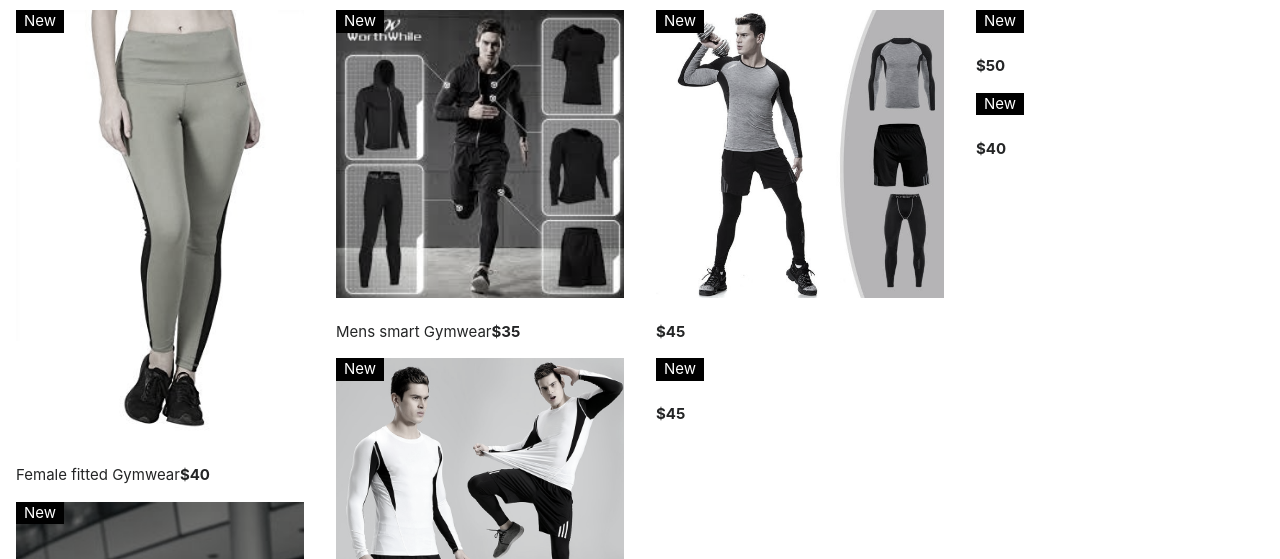
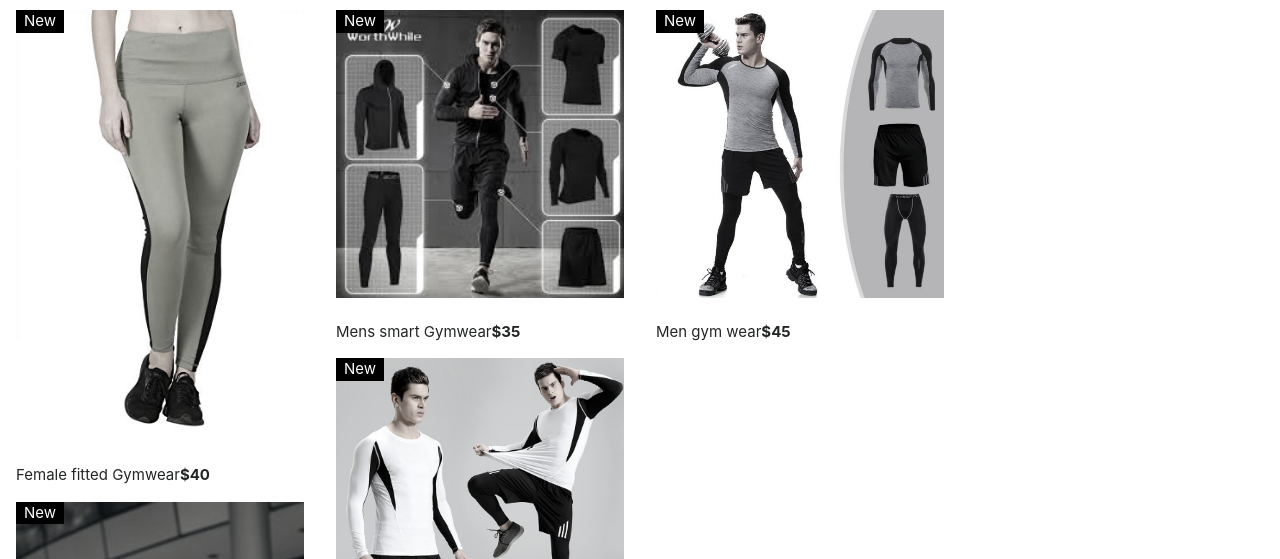
Before and after one commit to Tehilla-tadafe/Online-store, a plain HTML site: page categories/gymwear.html in a window 1280 px wide. Shown: the part 241-800 px from the top of the page. Drawn offline with nearby package versions, Linux system fonts and the light colour scheme.

Commit message:
Update gymwear.html

```diff
--- a/categories/gymwear.html
+++ b/categories/gymwear.html
@@ -87,43 +87,9 @@
             <button style="border-radius: 50px;" class="w3-button w3-black" onclick="document.getElementById('id02').style.display='block'"style="width:auto;">Buy now <i class="fa fa-shopping-cart"></i></button>
           </div>
         </div>
-        <p><br><b>$45</b></p>
+        <p><br>Men gym wear<b>$45</b></p>
       </div>
-      <div class="w3-container">
-        <div class="w3-display-container">
-          <img src="" style="width:100%">
-          <span class="w3-tag w3-display-topleft">New</span>
-          <div class="w3-display-middle w3-display-hover">
-            <button style="border-radius: 50px;" class="w3-button w3-black" onclick="document.getElementById('id02').style.display='block'"style="width:auto;">Buy now <i class="fa fa-shopping-cart"></i></button>
-          </div>
-        </div>
-        <p><br><b>$45</b></p>
       </div>
-
-    </div>
-    <div class="w3-col l3 s6">
-      <div class="w3-container">
-        <div class="w3-display-container">
-          <img src="" style="width:100%">
-          <span class="w3-tag w3-display-topleft">New</span>
-          <div class="w3-display-middle w3-display-hover">
-            <button style="border-radius: 50px;" class="w3-button w3-black" onclick="document.getElementById('id02').style.display='block'"style="width:auto;">Buy now <i class="fa fa-shopping-cart"></i></button>
-          </div>
-        </div>
-        <p><br><b>$50</b></p>
-      </div>
-      <div class="w3-container">
-        <div class="w3-display-container">
-          <img src="" style="width:100%">
-          <span class="w3-tag w3-display-topleft">New</span>
-          <div class="w3-display-middle w3-display-hover">
-            <button style="border-radius: 50px;" class="w3-button w3-black" onclick="document.getElementById('id02').style.display='block'"style="width:auto;">Buy now <i class="fa fa-shopping-cart"></i></button>
-          </div>
-        </div>
-        <p><br><b>$40</b></p>
-      </div>
-
-    </div>
 
     <!-- End Page Content -->
   </div>
```
